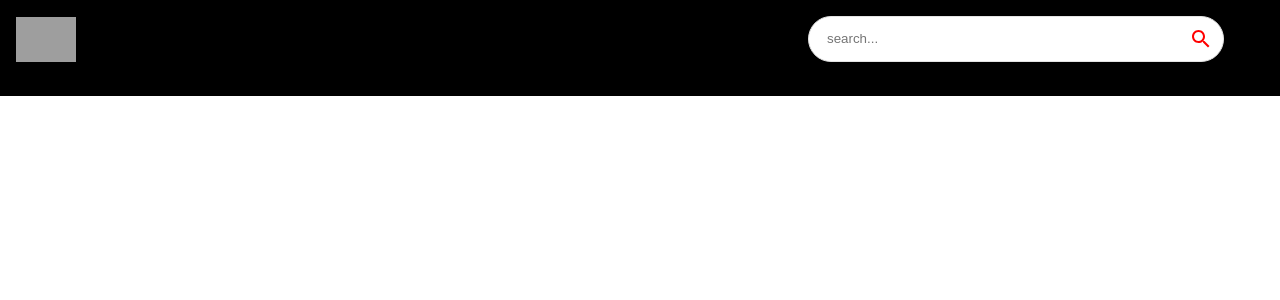
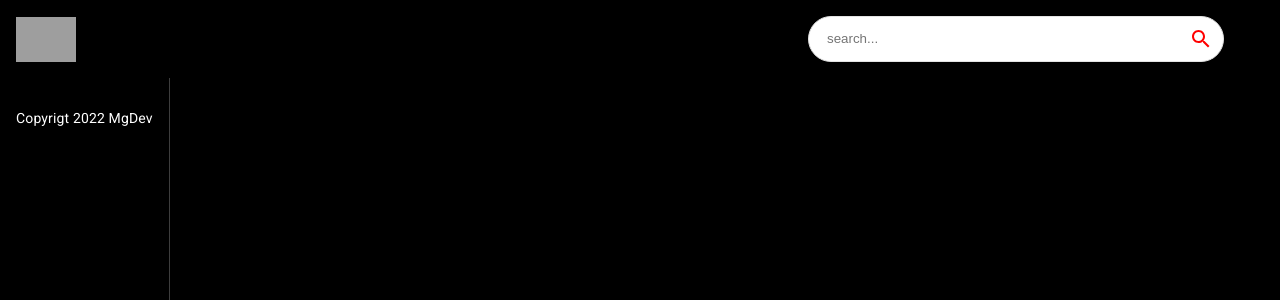
Before and after one commit to MatiasGonzalez1/youtube-clon, a React (Create React App) app: page / in a window 1280 px wide. Shown: the top 300 px of the page. Built offline with nearby package versions, Linux system fonts and the light colour scheme; grey boxes are pictures that could not be loaded.

Commit message:
feat: add feed

```diff
--- a/src/components/Feed.jsx
+++ b/src/components/Feed.jsx
@@ -1,8 +1,16 @@
-import React from 'react'
+import { useState, useEffect } from "react";
+import {Box, Stack, Typography} from '@mui/material'
 
 const Feed = () => {
   return (
-    <div>Feed</div>
+    <Stack sx={{flexDirection: {sx: 'column', md: 'row'}}}>
+      <Box sx={{height: {sx: 'auto', md: '92vh'}, borderRight: '1px solid #3d3d3d', px: {sx: 0, md: 2}}}>
+    Sidebar
+    <Typography className='copyright' variant='body2' sx={{mt:1.5, color: '#fff'}}>
+      Copyrigt 2022 MgDev
+    </Typography>
+      </Box>
+    </Stack>
   )
 }
 
```
